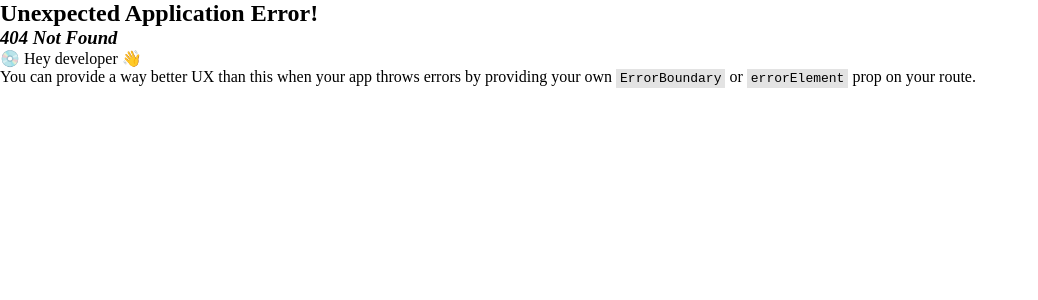
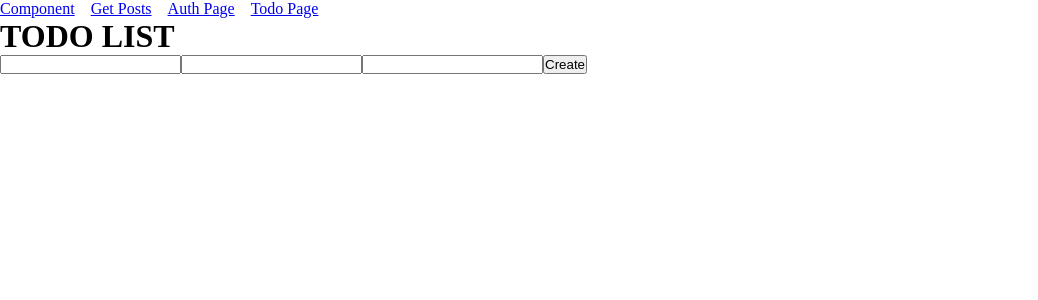
Before and after one commit to FarNys/Type-TestTools, a React (Create React App) app: page /todo in a window 1280 px wide. Before the commit this address had no page. Shown: the top 300 px of the page, without its empty margins (0-1038 px from the left). Built offline with nearby package versions, Linux system fonts and the light colour scheme.

Commit message:
+add cypress test for Posts +create navbar and LinkStyle +create TodoPage +cypress for TodoPage

```diff
--- a/src/App.tsx
+++ b/src/App.tsx
@@ -7,6 +7,7 @@ function App() {
       <Link to="/component/button">Component</Link>
       <Link to="/posts">Get Posts</Link>
       <Link to="/auth">Auth Page</Link>
+      <Link to="/todo">Todo Page</Link>
     </div>
   );
 }
--- /dev/null
+++ b/src/Components/Layout/LinkStyle.tsx
@@ -0,0 +1,15 @@
+import React from "react";
+import { Link } from "react-router-dom";
+interface LinkType {
+  to: string;
+  children: string;
+}
+const LinkStyle = ({ to, children }: LinkType) => {
+  return (
+    <Link to={to} style={{ marginRight: "1rem" }}>
+      {children}
+    </Link>
+  );
+};
+
+export default LinkStyle;
--- /dev/null
+++ b/src/Components/Layout/Navbar.tsx
@@ -0,0 +1,16 @@
+import React from "react";
+import LinkStyle from "./LinkStyle";
+
+const Navbar: React.FC<any> = ({ children }) => {
+  return (
+    <div>
+      <LinkStyle to="/component/button">Component</LinkStyle>
+      <LinkStyle to="/posts">Get Posts</LinkStyle>
+      <LinkStyle to="/auth">Auth Page</LinkStyle>
+      <LinkStyle to="/todo">Todo Page</LinkStyle>
+      {children}
+    </div>
+  );
+};
+
+export default Navbar;
--- /dev/null
+++ b/src/Pages/TodoPage/Components/SingleTodo.tsx
@@ -0,0 +1,17 @@
+import React from "react";
+import { TodoType } from "../TodoTypes";
+
+interface Props {
+  el: TodoType;
+}
+
+const SingleTodo: React.FC<Props> = ({ el }) => {
+  return (
+    <div style={{ marginBottom: "1rem" }} data-cy="single-todo">
+      <h4>{el.title}</h4>
+      <p>{el.desc}</p>
+    </div>
+  );
+};
+
+export default SingleTodo;
--- /dev/null
+++ b/src/Pages/TodoPage/TodoPage.tsx
@@ -0,0 +1,77 @@
+import React, { useState } from "react";
+import Button from "../../Components/Button";
+import SingleTodo from "./Components/SingleTodo";
+import { ErrorType, TodoType } from "./TodoTypes";
+
+const TodoPage = () => {
+  const [todo, settodo] = useState<TodoType>({
+    id: "",
+    title: "",
+    desc: "",
+  });
+  const [error, seterror] = useState<ErrorType>({
+    state: false,
+    msg: "",
+  });
+  const [todoList, settodoList] = useState<TodoType[]>([]);
+
+  const formDataHandler = (e: React.ChangeEvent<HTMLInputElement>) => {
+    e.preventDefault();
+    settodo({ ...todo, [e.target.name]: e.target.value });
+  };
+
+  const addTodoHandler = (e: React.FormEvent<HTMLButtonElement>) => {
+    e.preventDefault();
+    if (!todo.id || !todo.title || !todo.desc) {
+      seterror({
+        state: true,
+        msg: "Fill All Fields",
+      });
+      setTimeout(() => {
+        seterror({ state: false, msg: "" });
+      }, 1500);
+    } else {
+      settodoList([...todoList, todo]);
+      settodo({
+        id: "",
+        title: "",
+        desc: "",
+      });
+    }
+  };
+
+  return (
+    <div>
+      <h1>TODO LIST</h1>
+      <form>
+        <input
+          type="number"
+          value={todo.id}
+          name="id"
+          onChange={formDataHandler}
+        />
+        <input
+          type="text"
+          value={todo.title}
+          name="title"
+          onChange={formDataHandler}
+        />
+        <input
+          type="text"
+          value={todo.desc}
+          name="desc"
+          onChange={formDataHandler}
+        />
+        <Button title="Create" type="submit" onClick={addTodoHandler} />
+      </form>
+      <div>
+        {todoList.map((el: TodoType, index) => (
+          <SingleTodo el={el} key={`todo-${index}`} />
+        ))}
+      </div>
+      {error.state && <p data-cy="create-error">{error.msg}</p>}
+    </div>
+  );
+};
+
+export default TodoPage;
--- /dev/null
+++ b/src/Pages/TodoPage/TodoTypes.tsx
@@ -0,0 +1,10 @@
+export type TodoType = {
+  id: number | string;
+  title: string;
+  desc: string;
+};
+
+export type ErrorType = {
+  state: boolean;
+  msg: string;
+};
--- a/src/Routes/routerList.tsx
+++ b/src/Routes/routerList.tsx
@@ -2,26 +2,52 @@ import React from "react";
 import { createRoot } from "react-dom/client";
 import { createBrowserRouter } from "react-router-dom";
 import App from "../App";
+import Navbar from "../Components/Layout/Navbar";
 import AuthPage from "../Pages/AuthPage/AuthPage";
 import ComponentPage from "../Pages/Components/ComponentPage";
 import Posts from "../Pages/Posts/Posts";
+import TodoPage from "../Pages/TodoPage/TodoPage";
 
 const routerList = createBrowserRouter([
   {
     path: "/",
-    element: <App />,
+    element: (
+      <Navbar>
+        <App />
+      </Navbar>
+    ),
   },
   {
     path: "/component/button",
-    element: <ComponentPage />,
+    element: (
+      <Navbar>
+        <ComponentPage />
+      </Navbar>
+    ),
   },
   {
     path: "/posts",
-    element: <Posts />,
+    element: (
+      <Navbar>
+        <Posts />
+      </Navbar>
+    ),
   },
   {
     path: "/auth",
-    element: <AuthPage />,
+    element: (
+      <Navbar>
+        <AuthPage />
+      </Navbar>
+    ),
+  },
+  {
+    path: "/todo",
+    element: (
+      <Navbar>
+        <TodoPage />
+      </Navbar>
+    ),
   },
 ]);
 
```
Also changed, not shown: 2 other files (tests, documents, lock files or other folders).
